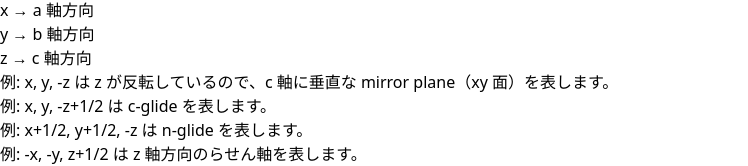
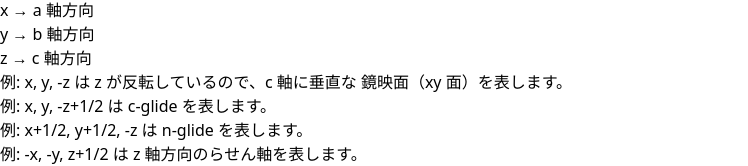
Before and after one commit to 3He-NSF/SpaceGroup, a React (Vite) app: page / in a window 1280 px wide. Shown: the part 1298-1464 px from the top of the page, without its empty margins (0-748 px from the left). Built offline with nearby package versions, Linux system fonts and the light colour scheme.

Commit message:
modified

```diff
--- a/src/App.tsx
+++ b/src/App.tsx
@@ -699,7 +699,7 @@ function classifyOperation(op: string): {
   if (plane?.kind === "mirror") {
     return {
       kind: "mirror",
-      detail: `${plane.normalAxis} 軸に垂直な mirror plane`,
+      detail: `${plane.normalAxis} 軸に垂直な 鏡映面`,
     };
   }
   if (plane?.kind === "glide") {
@@ -2368,7 +2368,7 @@ function AxisConventionGuide() {
         <p>z → c 軸方向</p>
       </div>
       <div className="mt-3 space-y-1 text-slate-600">
-        <p>例: x, y, -z は z が反転しているので、c 軸に垂直な mirror plane（xy 面）を表します。</p>
+        <p>例: x, y, -z は z が反転しているので、c 軸に垂直な 鏡映面（xy 面）を表します。</p>
         <p>例: x, y, -z+1/2 は c-glide を表します。</p>
         <p>例: x+1/2, y+1/2, -z は n-glide を表します。</p>
         <p>例: -x, -y, z+1/2 は z 軸方向のらせん軸を表します。</p>
```
